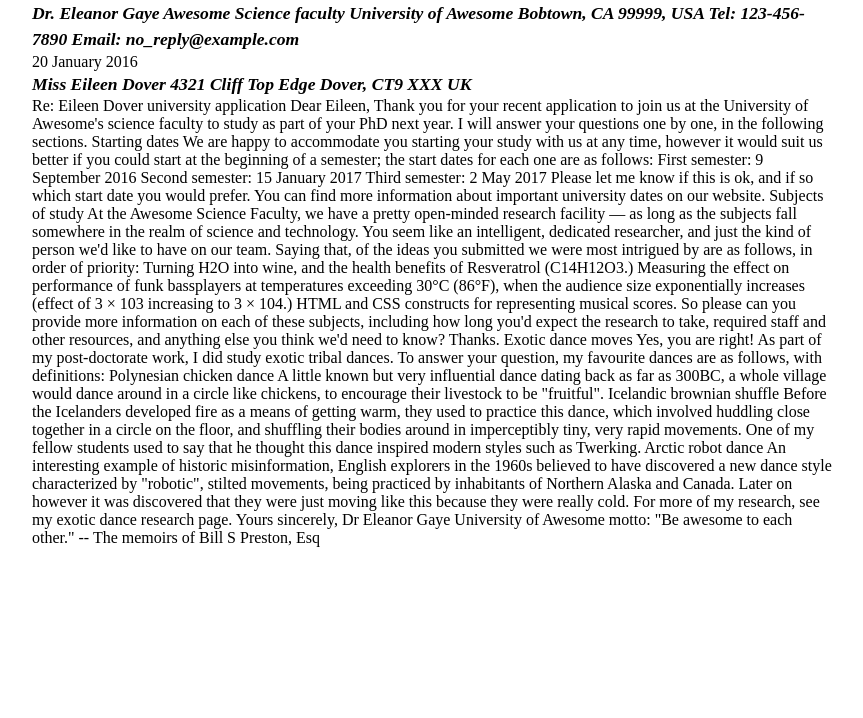
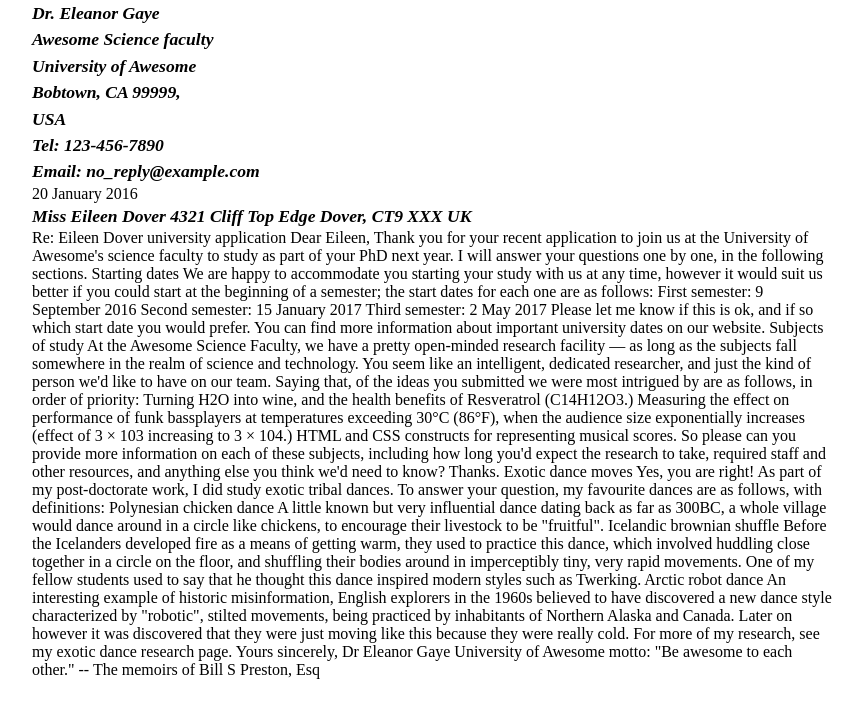
Before and after one commit to LeyaThomas/Web_Development_Tasks, a plain HTML site: page markupletter/index.html in a window 1280 px wide. Shown: the whole page, without its empty margins (208-1071 px from the left). Drawn offline with Linux system fonts and the light colour scheme.

Commit message:
Update index.html

```diff
--- a/markupletter/index.html
+++ b/markupletter/index.html
@@ -5,12 +5,12 @@
 <body>
 <class="sender-column">
 <address>
-<strong>Dr. Eleanor Gaye
-Awesome Science faculty
-University of Awesome
-Bobtown, CA 99999,
-USA
-Tel: 123-456-7890
+<strong>Dr. Eleanor Gaye <br>
+Awesome Science faculty <br>
+University of Awesome <br>
+Bobtown, CA 99999, <br>
+USA <br>
+Tel: 123-456-7890 <br>
 Email: no_reply@example.com</strong>
 </address>
 
```
